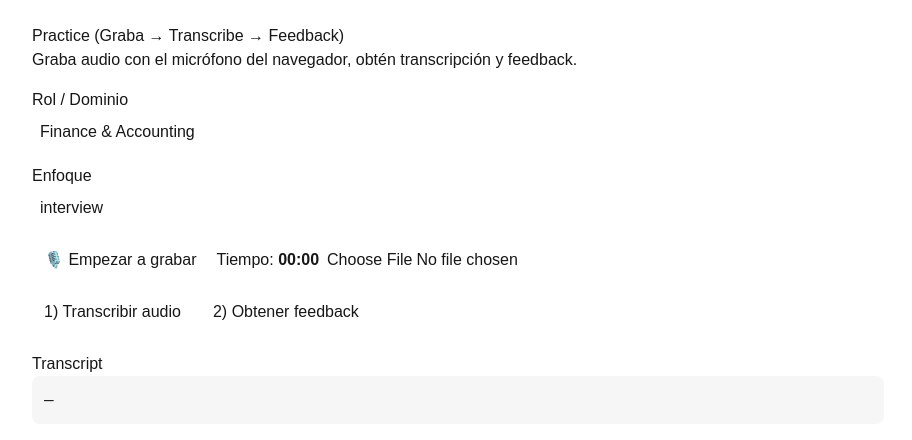
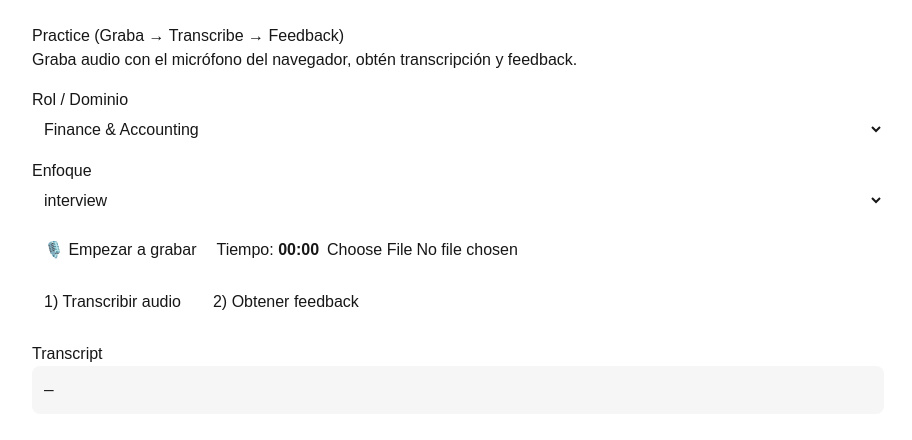
Before and after one commit to JairolGraterol/ia-english-tutor-mvp, a Next.js app: page /practice in a window 1280 px wide. Shown: the top 440 px of the page, without its empty margins (182-1094 px from the left). Built offline with nearby package versions, Linux system fonts and the light colour scheme.

Commit message:
Update page.tsx

```diff
--- a/app/practice/page.tsx
+++ b/app/practice/page.tsx
@@ -49,7 +49,6 @@ export default function PracticePage() {
       const stream = await navigator.mediaDevices.getUserMedia({ audio: true });
       setMediaStream(stream);
 
-      // Prefer webm/opus (ampliamente soportado: Chrome/Edge/Opera)
       const options: MediaRecorderOptions = { mimeType: "audio/webm" };
       const rec = new MediaRecorder(stream, options);
       recorderRef.current = rec;
@@ -62,15 +61,13 @@ export default function PracticePage() {
         const blob = new Blob(chunksRef.current, { type: "audio/webm" });
         const url = URL.createObjectURL(blob);
         setRecordUrl(url);
-        // Empaquetar como File para /api/stt
         const f = new File([blob], "recording.webm", { type: "audio/webm" });
         setFile(f);
-        // liberar micro
         stream.getTracks().forEach(t => t.stop());
         setMediaStream(null);
       };
 
-      rec.start(250); // recolecta cada 250ms
+      rec.start(250);
       setRecording(true);
       startTimer();
     } catch (e: any) {
@@ -137,13 +134,29 @@ export default function PracticePage() {
       <p>Graba audio con el micrófono del navegador, obtén transcripción y feedback.</p>
 
       <div style={{ display: "grid", gap: 12, marginTop: 16 }}>
+        {/* Rol con select */}
         <label>
           <div>Rol / Dominio</div>
-          <input value={role} onChange={(e)=>setRole(e.target.value)} style={{ width:"100%", padding:8 }} />
+          <select value={role} onChange={(e)=>setRole(e.target.value)} style={{ width:"100%", padding:8 }}>
+            <option>Finance & Accounting</option>
+            <option>Sales</option>
+            <option>Marketing</option>
+            <option>Customer Service</option>
+            <option>IT / Technology</option>
+            <option>Logistics & Operations</option>
+          </select>
         </label>
+
+        {/* Enfoque con select */}
         <label>
           <div>Enfoque</div>
-          <input value={focus} onChange={(e)=>setFocus(e.target.value)} style={{ width:"100%", padding:8 }} placeholder="interview, reading, conversation..." />
+          <select value={focus} onChange={(e)=>setFocus(e.target.value)} style={{ width:"100%", padding:8 }}>
+            <option>interview</option>
+            <option>reading</option>
+            <option>conversation</option>
+            <option>presentation</option>
+            <option>vocabulary</option>
+          </select>
         </label>
 
         {/* Grabación directa */}
@@ -162,11 +175,12 @@ export default function PracticePage() {
           />
         </div>
 
-        {/* Previsualización del audio grabado */}
+        {/* Previsualización */}
         {recordUrl && (
           <audio controls src={recordUrl} style={{ marginTop: 8 }} />
         )}
 
+        {/* Botones de acción */}
         <div style={{ display: "flex", gap: 8 }}>
           <button onClick={runSTT} disabled={loadingSTT} style={{ padding: "8px 12px" }}>
             {loadingSTT ? "Transcribiendo..." : "1) Transcribir audio"}
@@ -178,6 +192,7 @@ export default function PracticePage() {
 
         {error && <pre style={{ color:"crimson", whiteSpace:"pre-wrap" }}>{error}</pre>}
 
+        {/* Transcript */}
         <section style={{ marginTop: 8 }}>
           <h3>Transcript</h3>
           <pre style={{ whiteSpace:"pre-wrap", background:"#f6f6f6", padding:12, borderRadius:8 }}>
@@ -185,6 +200,7 @@ export default function PracticePage() {
           </pre>
         </section>
 
+        {/* Feedback */}
         {feedback && (
           <div style={{ display:"grid", gap: 12, marginTop: 8 }}>
             <div><b>Level estimate:</b> {feedback.level_estimate || "—"}</div>
```
